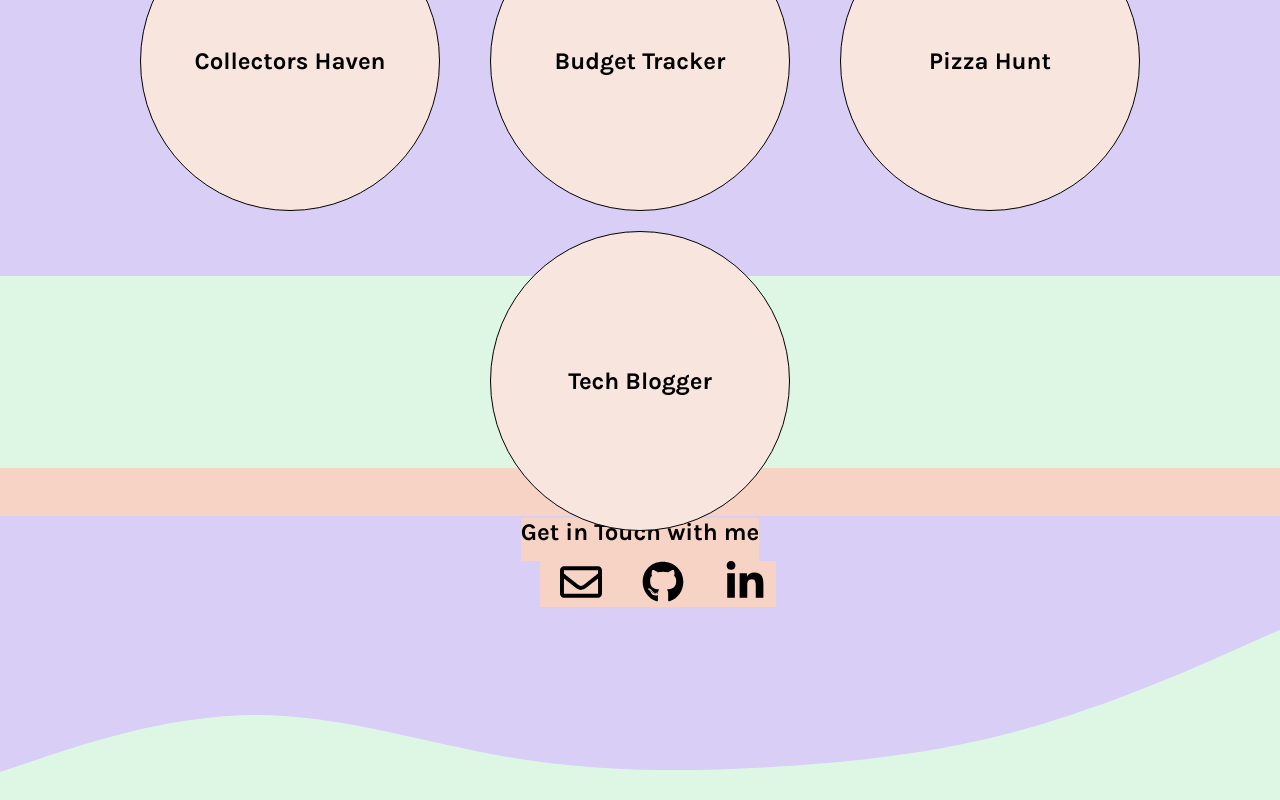
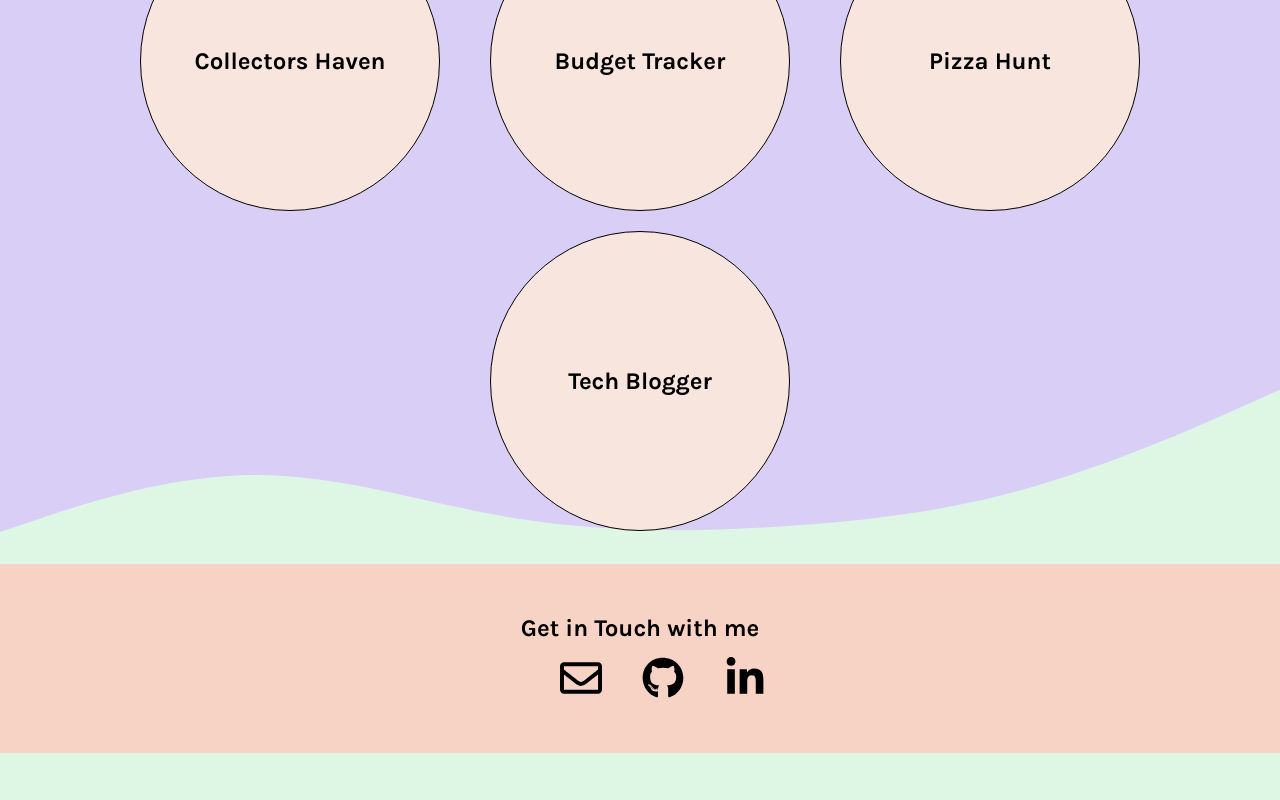
Before and after one commit to climbingryan/portfolioV2, a React (Create React App) app in the folder portfolio/: page / in a window 1280 px wide. Shown: the part 1172-1972 px from the top of the page. After the commit the page ends 1925 px from the top, so only its background shows below. Built offline with nearby package versions, Linux system fonts and the light colour scheme.

Commit message:
basic hero animations

```diff
--- a/portfolio/src/App.css
+++ b/portfolio/src/App.css
@@ -98,7 +98,6 @@ nav {
   background-position: fixed;
   background-size: cover;
   max-width: 650px;
-  max-width: 650px;
 }
 .upper-svg {
   margin-top: 11.5px;
@@ -129,7 +128,6 @@ nav {
   background-color: var(--secondary-color-);
   height: 50vh;
   min-width: 200px;
-  margin-bottom: 15%;
 }
 .project-container {
   display: flex;
@@ -220,17 +218,18 @@ nav {
     ? Contact
  ===================*/
 
-.contact-handler {
-  text-align: center;
+ .contact-handler {
+  display: flex;
+  flex-flow: column wrap;
+  align-items: center;
+  justify-content: center;
+  z-index: 0;
   padding: 50px;
   min-width: 100%;
   max-height: 50%;
   min-height: 10%;
+  text-align: center;
   background-color: #f7d3c5;
-  display: flex;
-  flex-flow: column wrap;
-  align-items: center;
-  justify-content: center;
 }
 .contact-handler h2 {
   padding-bottom: 15px;
--- a/portfolio/src/components/Contact/index.js
+++ b/portfolio/src/components/Contact/index.js
@@ -5,14 +5,44 @@ import { FaRegEnvelope } from "react-icons/fa";
 
 const Contact = () => {
   return (
-    <div className="contact-handler">
-      <h2 className='icon'>Get in Touch with me</h2>
-      <div className='icon-container'>
-        <a href='mailto:simmons5family@gmail.com?subject=Developer Portfolio' target='_blank' rel='noreferrer' className='icon'><FaRegEnvelope size="42px" className='icon' /></a>
-        <a href='https://github.com/climbingryan' target='_blank' rel='noreferrer' className='icon'><FaGithub size="42px" className='icon' /></a>
-        <a href='https://www.linkedin.com/in/kevinrsimmons1/' target='_blank' rel='noreferrer' className='icon' ><FaLinkedinIn size='42px' className='icon' /></a>
+    <>
+      <svg xmlns="http://www.w3.org/2000/svg" viewBox="0 0 1440 320">
+        <path
+          fill="#d9cef5"
+          fillOpacity="1"
+          d="M0,288L48,272C96,256,192,224,288,224C384,224,480,256,576,272C672,288,768,288,864,282.7C960,277,1056,267,1152,240C1248,213,1344,171,1392,149.3L1440,128L1440,0L1392,0C1344,0,1248,0,1152,0C1056,0,960,0,864,0C768,0,672,0,576,0C480,0,384,0,288,0C192,0,96,0,48,0L0,0Z"
+        ></path>
+      </svg>
+      <div className="contact-handler" id="contact">
+        <h2 className="icon">Get in Touch with me</h2>
+        <div className="icon-container">
+          <a
+            href="mailto:simmons5family@gmail.com?subject=Developer Portfolio"
+            target="_blank"
+            rel="noreferrer"
+            className="icon"
+          >
+            <FaRegEnvelope size="42px" className="icon" />
+          </a>
+          <a
+            href="https://github.com/climbingryan"
+            target="_blank"
+            rel="noreferrer"
+            className="icon"
+          >
+            <FaGithub size="42px" className="icon" />
+          </a>
+          <a
+            href="https://www.linkedin.com/in/kevinrsimmons1/"
+            target="_blank"
+            rel="noreferrer"
+            className="icon"
+          >
+            <FaLinkedinIn size="42px" className="icon" />
+          </a>
+        </div>
       </div>
-    </div>
+    </>
   );
 };
 
--- a/portfolio/src/components/Header/index.js
+++ b/portfolio/src/components/Header/index.js
@@ -1,12 +1,18 @@
 import React from "react";
 
 const Header = () => {
+
+
+
   return (
     <header id='home'>
       <div className="logo">Kevin Simmons</div>
       <nav>
         <ul className="nav-list">
-          <li>
+          <li onFocus={(e) => {
+            console.log(e.currentTarget);
+            console.log(e.target)
+          }}>
             <a href="#home" className='list-element'>Home</a>
           </li>
           <li>
--- a/portfolio/src/components/Hero/index.js
+++ b/portfolio/src/components/Hero/index.js
@@ -1,12 +1,41 @@
 import React from "react";
+import anime from "animejs/lib/anime.es";
 import img from "../../assets/images/green-code-typing.png";
 
 const Hero = () => {
+
+  const heroImg = () => {
+    anime({
+      targets: '.hero-img',
+      translateX: [275, -100],
+      opacity: [0, 1],
+      duration: 1500,
+      easing: 'easeInOutExpo'
+    });
+  }
+  const heroTextAnime = () => {
+    anime({
+      targets: '.hero-title',
+      translateX: [-300, 0],
+      opacity: [0, 1],
+      duration: 1500,
+      easing: 'easeInOutExpo'
+    });
+    anime({
+      targets: '.hero-p',
+      translateY: [300, 0],
+      opacity: [0, 1],
+      duration: 1500,
+      easing: 'easeInOutExpo',
+      delay: 200
+    })
+  }
+
   return (
-    <div className="hero-handler">
-      <div className="hero-text-handler">
-        <h2>Hi, I'm a FullStack Developer</h2>
-        <p>
+    <div className="hero-handler" onLoad={() => {heroTextAnime()}}>
+      <div className="hero-text-handler" >
+        <h2 className='hero-title'>Hi, I'm a FullStack Developer</h2>
+        <p className='hero-p'>
           Lorem ipsum dolor sit amet, consectetur adipiscing elit, sed do
           eiusmod tempor incididunt ut labore et dolore magna aliqua. Ut enim ad
           minim veniam, quis nostrud exercitation ullamco laboris nisi ut
@@ -16,7 +45,7 @@ const Hero = () => {
           culpa qui officia deserunt mollit anim id est laborum.
         </p>
       </div>
-      <div className="hero-img-handler">
+      <div className="hero-img-handler" onLoad={() => {heroImg()}}>
         <img className="hero-img" src={img} alt="green web dev computer"></img>
       </div>
 
--- a/portfolio/src/components/Projects/index.js
+++ b/portfolio/src/components/Projects/index.js
@@ -19,7 +19,7 @@ const Projects = () => {
       img: `${cHavenImg}`,
       alt: 'collectors haven',
       id: 1,
-      key: 11,
+      key: 423,
     },
     {
       title: "Budget Tracker",
@@ -30,7 +30,7 @@ const Projects = () => {
       img: `${pwaImg}`,
       alt: 'progressive web app',
       id: 2,
-      key: 22,
+      key: 654,
     },
     {
       title: "Pizza Hunt",
@@ -41,18 +41,18 @@ const Projects = () => {
       img: `${pizzaImg}`,
       alt: 'pizza hunt',
       id: 3,
-      key: 33,
+      key: 963,
     },
     {
       title: "Tech Blogger",
       description:
-        "This was my first mongodb fullstack application built as a lesson during my bootcamp. Using Node.js, Mongodb, mongoose",
-      link: "sleepy-shore-05861.herokuapp.com/",
+        "This was my first MYSQL fullstack application built as a lesson during my bootcamp. Using Node.js, MYSQL, Sequillize & Handlebars",
+      link: "https://sleepy-shore-05861.herokuapp.com/",
       classAnimation: "tech-blogger",
       img: `${techBlogImg}`,
       alt: 'tech blogger',
       id: 4,
-      key: 44,
+      key: 238,
     },
   ];
 
@@ -65,13 +65,6 @@ const Projects = () => {
           </>
         );
       })}
-      <svg xmlns="http://www.w3.org/2000/svg" viewBox="0 0 1440 320">
-        <path
-          fill="#d9cef5"
-          fillOpacity="1"
-          d="M0,288L48,272C96,256,192,224,288,224C384,224,480,256,576,272C672,288,768,288,864,282.7C960,277,1056,267,1152,240C1248,213,1344,171,1392,149.3L1440,128L1440,0L1392,0C1344,0,1248,0,1152,0C1056,0,960,0,864,0C768,0,672,0,576,0C480,0,384,0,288,0C192,0,96,0,48,0L0,0Z"
-        ></path>
-      </svg>
     </div>
   );
 };
```
